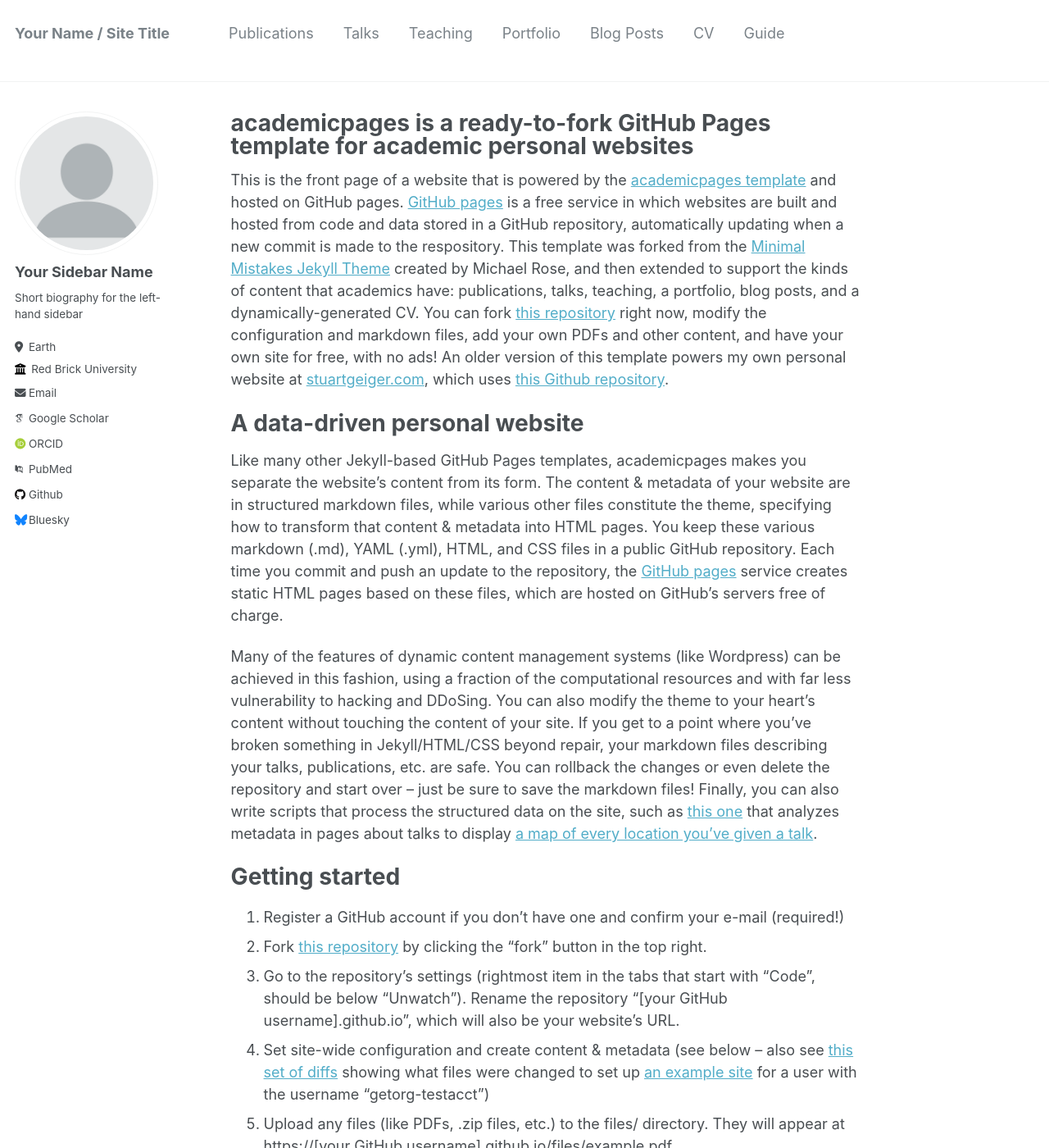
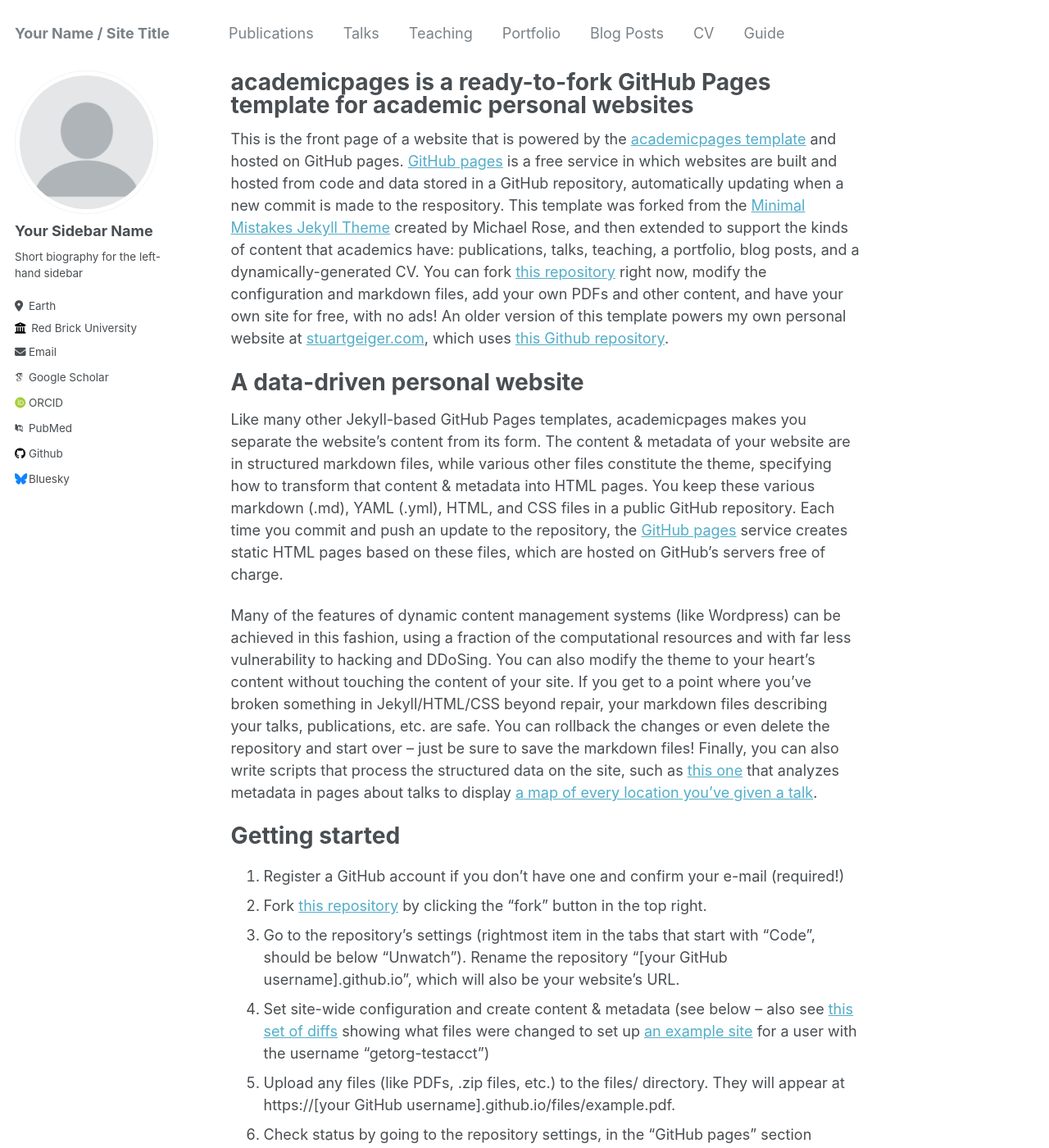
Before and after one commit to boyuanzhang62/boyuanzhang62.github.io_archive, a Jekyll site: the page built from _pages/about.md, in a window 1280 px wide and 1400 px high. Shown: the whole window at 82% size. Built offline with Jekyll 4.4.1, drawn with Linux system fonts in a browser that asks for light colours; some web fonts are replaced.

Commit message:
try to fix the navigation problem

```diff
--- a/_sass/_masthead.scss
+++ b/_sass/_masthead.scss
@@ -5,7 +5,7 @@
 .masthead {
   position: fixed;
   background: white;
-  border-bottom: 1px solid $border-color;
+  border-bottom: 0px solid $border-color;
   height: $masthead-height;
   top: 0;
   width: 100%;
--- a/_sass/_variables.scss
+++ b/_sass/_variables.scss
@@ -43,7 +43,7 @@ $type-size-7                : 0.6875em; // ~11px
 $type-size-8                : 0.625em;  // ~10px
 
 /* masthead properties */
-$masthead-height            : 100px;
+$masthead-height            : 50px;
 
 /* Sidebar properties */
 $sidebar-min-width          : 1024px;
```
